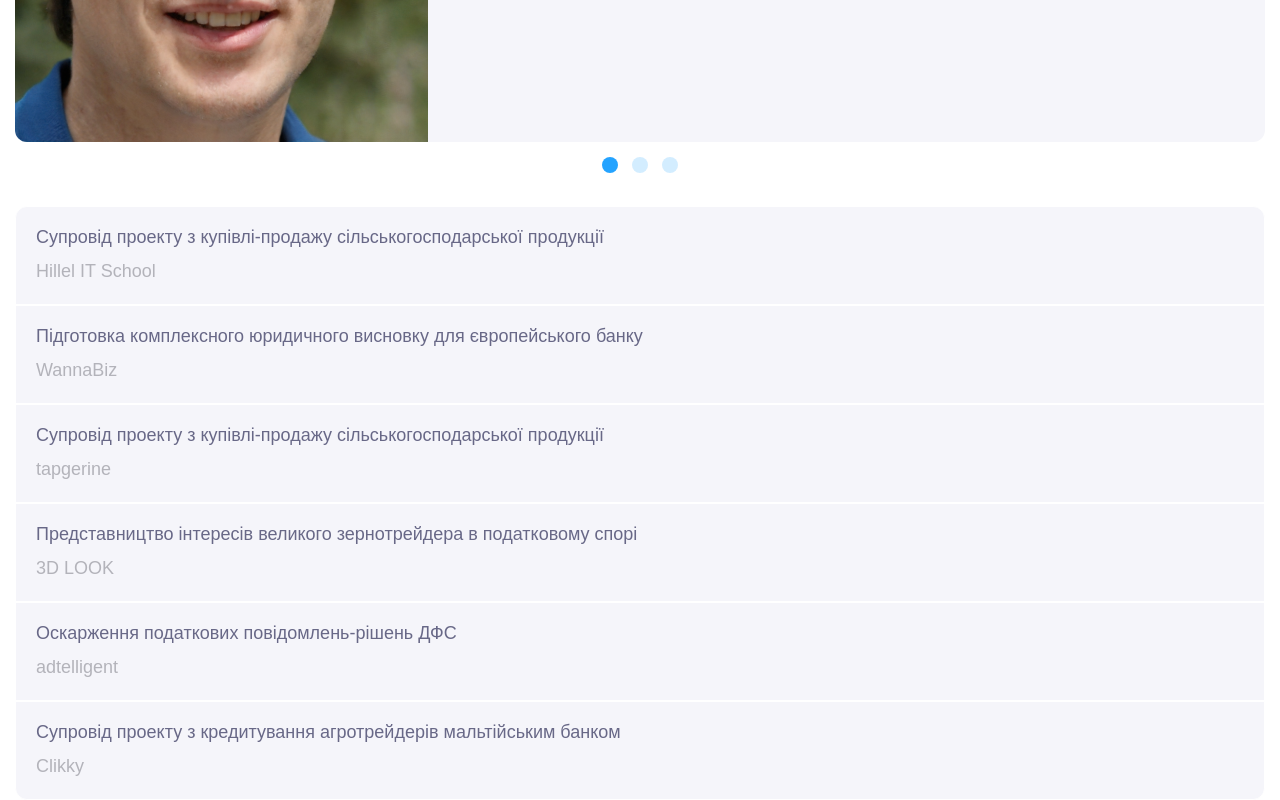
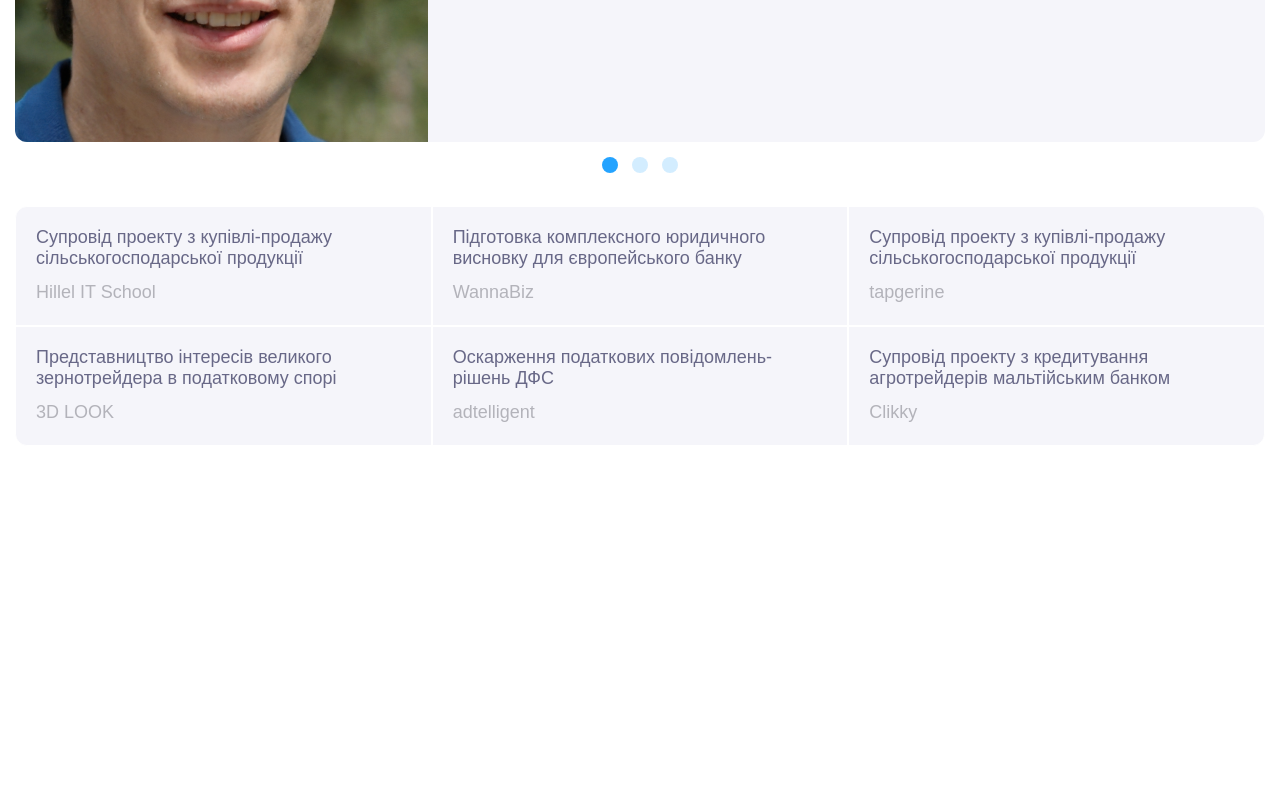
Before and after one commit to VladyslavArevdzhanyan/project_Hlegals, a plain HTML site: page app/index.html in a window 1280 px wide. Shown: the part 2474-3274 px from the top of the page. After the commit the page ends 3020 px from the top, so only its background shows below. Drawn offline with Linux system fonts and the light colour scheme; a web font is replaced by a local one.

Commit message:
Create mobile and tablet for 'Examples'

```diff
--- a/app/sass/block/_main__block-examples.scss
+++ b/app/sass/block/_main__block-examples.scss
@@ -1,5 +1,6 @@
 .main__block-examples {
     padding-top: 30px;
+    padding-bottom: 100px;
     &-links {
         display: grid;
         grid-template-columns: 1fr;
@@ -35,3 +36,58 @@
         }
     }
 }
+
+@media (min-width: 767px) {
+    .main__block-examples-links {
+        grid-template-columns: 1fr 1fr;
+        grid-template-rows: 1fr 1fr 1fr;
+    }
+
+    .main__block-examples-link:first-child {
+        border-radius: 12px 0px 0px 0px;
+    }
+
+    .main__block-examples-link:nth-child(2) {
+        border-radius: 0px 12px 0px 0px;
+    }
+
+    .main__block-examples-link:nth-child(5) {
+        border-radius: 0px 0px 0px 12px;
+    }
+
+    .main__block-examples-link:last-child {
+        border-radius: 0px 0px 12px 0px;
+    }
+
+}
+
+@media (min-width: 991px) {
+    .main__block-examples-links {
+        grid-template-columns: 1fr 1fr 1fr;
+        grid-template-rows: 1fr 1fr;
+    }
+
+    .main__block-examples-link:nth-child(2) {
+        border-radius: 0px 0px 0px 0px;
+    }
+
+    .main__block-examples-link:nth-child(5) {
+        border-radius: 0px 0px 0px 0px;
+    }
+
+    .main__block-examples-link:first-child {
+        border-radius: 12px 0px 0px 0px;
+    }
+
+    .main__block-examples-link:nth-child(3) {
+        border-radius: 0px 12px 0px 0px;
+    }
+
+    .main__block-examples-link:nth-child(4) {
+        border-radius: 0px 0px 0px 12px;
+    }
+
+    .main__block-examples-link:last-child {
+        border-radius: 0px 0px 12px 0px;
+    }
+}
```
Also changed, not shown: app/css/style.css, 1 other file.
